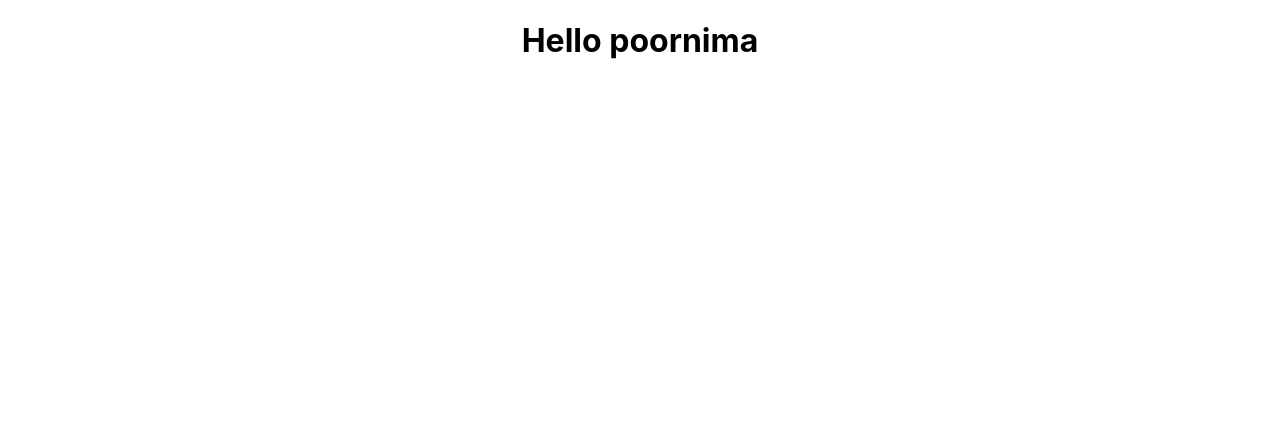
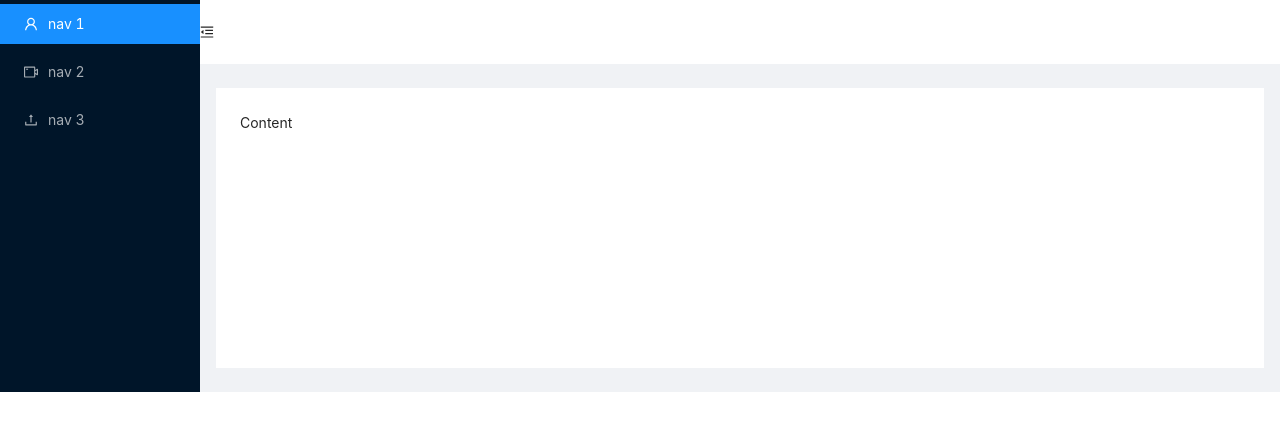
Before and after one commit to poornimasangasani/poornima, a React (Create React App) app: page / in a window 1280 px wide. Shown: the top 430 px of the page. Built offline with nearby package versions, Linux system fonts and the light colour scheme.

Commit message:
add antd

```diff
--- a/package.json
+++ b/package.json
@@ -7,6 +7,7 @@
     "@testing-library/jest-dom": "^4.2.4",
     "@testing-library/react": "^9.5.0",
     "@testing-library/user-event": "^7.2.1",
+    "antd": "^4.4.0",
     "react": "^16.13.1",
     "react-dom": "^16.13.1",
     "react-scripts": "3.4.1"
--- a/src/App.js
+++ b/src/App.js
@@ -1,13 +1,10 @@
 import React from "react";
 import logo from "./logo.svg";
 import "./App.css";
+import Page from "./component";
 
 function App() {
-  return (
-    <div className="App">
-      <h1>Hello poornima</h1>
-    </div>
-  );
+  return <Page />;
 }
 
 export default App;
--- /dev/null
+++ b/src/component.js
@@ -0,0 +1,68 @@
+import React, { Component } from "react";
+import { Layout, Menu } from "antd";
+import {
+  MenuUnfoldOutlined,
+  MenuFoldOutlined,
+  UserOutlined,
+  VideoCameraOutlined,
+  UploadOutlined,
+} from "@ant-design/icons";
+import "antd/dist/antd.css";
+
+const { Header, Sider, Content } = Layout;
+
+class Page extends Component {
+  state = {
+    collapsed: false,
+  };
+
+  toggle = () => {
+    this.setState({
+      collapsed: !this.state.collapsed,
+    });
+  };
+
+  render() {
+    return (
+      <Layout>
+        <Sider trigger={null} collapsible collapsed={this.state.collapsed}>
+          <div className="logo" />
+          <Menu theme="dark" mode="inline" defaultSelectedKeys={["1"]}>
+            <Menu.Item key="1" icon={<UserOutlined />}>
+              nav 1
+            </Menu.Item>
+            <Menu.Item key="2" icon={<VideoCameraOutlined />}>
+              nav 2
+            </Menu.Item>
+            <Menu.Item key="3" icon={<UploadOutlined />}>
+              nav 3
+            </Menu.Item>
+          </Menu>
+        </Sider>
+        <Layout className="site-layout">
+          <Header className="site-layout-background" style={{ padding: 0 }}>
+            {React.createElement(
+              this.state.collapsed ? MenuUnfoldOutlined : MenuFoldOutlined,
+              {
+                className: "trigger",
+                onClick: this.toggle,
+              }
+            )}
+          </Header>
+          <Content
+            className="site-layout-background"
+            style={{
+              margin: "24px 16px",
+              padding: 24,
+              minHeight: 280,
+            }}
+          >
+            Content
+          </Content>
+        </Layout>
+      </Layout>
+    );
+  }
+}
+
+export default Page;
--- a/src/index.css
+++ b/src/index.css
@@ -1,13 +1,35 @@
 body {
   margin: 0;
-  font-family: -apple-system, BlinkMacSystemFont, 'Segoe UI', 'Roboto', 'Oxygen',
-    'Ubuntu', 'Cantarell', 'Fira Sans', 'Droid Sans', 'Helvetica Neue',
+  font-family: -apple-system, BlinkMacSystemFont, "Segoe UI", "Roboto", "Oxygen",
+    "Ubuntu", "Cantarell", "Fira Sans", "Droid Sans", "Helvetica Neue",
     sans-serif;
   -webkit-font-smoothing: antialiased;
   -moz-osx-font-smoothing: grayscale;
 }
 
 code {
-  font-family: source-code-pro, Menlo, Monaco, Consolas, 'Courier New',
+  font-family: source-code-pro, Menlo, Monaco, Consolas, "Courier New",
     monospace;
 }
+
+#components-layout-demo-custom-trigger .trigger {
+  font-size: 18px;
+  line-height: 64px;
+  padding: 0 24px;
+  cursor: pointer;
+  transition: color 0.3s;
+}
+
+#components-layout-demo-custom-trigger .trigger:hover {
+  color: #1890ff;
+}
+
+#components-layout-demo-custom-trigger .logo {
+  height: 32px;
+  background: rgba(255, 255, 255, 0.2);
+  margin: 16px;
+}
+
+.site-layout .site-layout-background {
+  background: #fff;
+}
```
Also changed, not shown: 1 other file (tests, documents, lock files or other folders).
